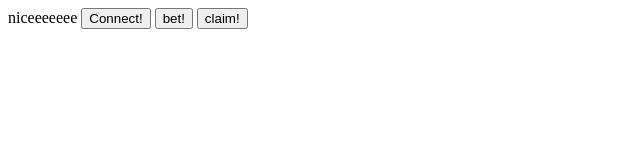
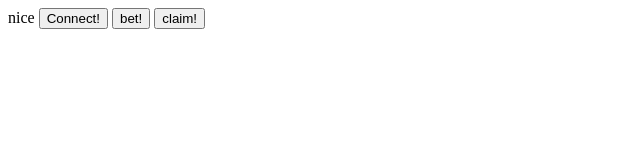
Before and after one commit to Gwackli/website_casino, a website with bundled scripts: page index.html in a window 1280 px wide. Shown: the whole page, without its empty margins (0-640 px from the left). Built offline with nearby package versions, Linux system fonts and the light colour scheme.

Commit message:
only one abi

```diff
--- a/index.html
+++ b/index.html
@@ -9,7 +9,7 @@
 </head>
 
 <body>
-    niceeeeeee
+    nice
     <button id="connectButton" onclick="bundle.connect()">Connect!</button>
     <button onclick="bundle.bet()">bet!</button>
     <button onclick="bundle.claim()">claim!</button>
```
Also changed, not shown: 1 other file.
